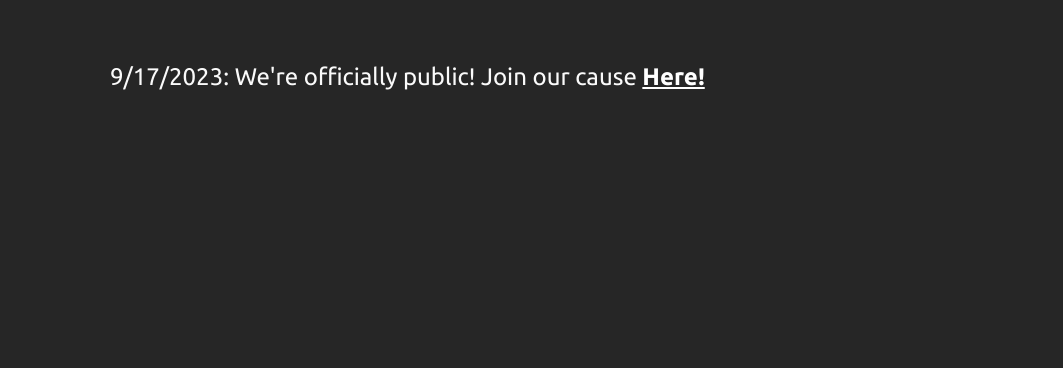
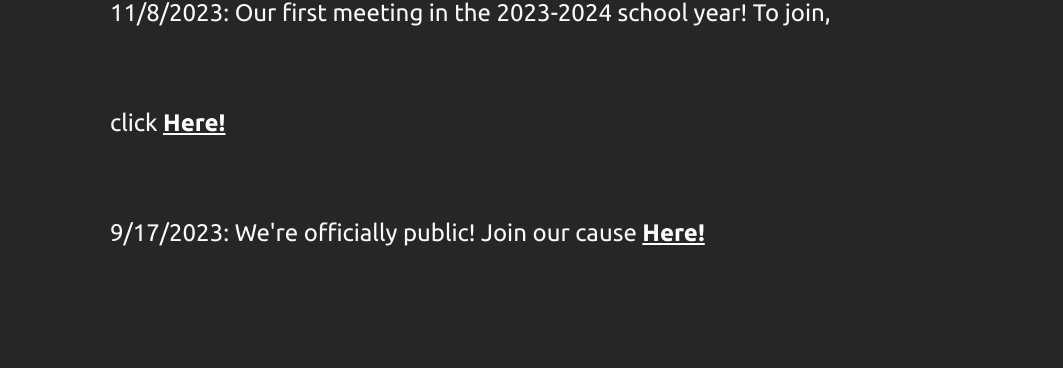
Before and after one commit to ArjunBakhale/ModernTech, a plain HTML site: page ModernTechWeb/updates.html in a window 1280 px wide. Shown: the part 432-800 px from the top of the page, without its empty margins (146-1209 px from the left). Drawn offline with Linux system fonts and the light colour scheme.

Commit message:
Update updates.html

```diff
--- a/ModernTechWeb/updates.html
+++ b/ModernTechWeb/updates.html
@@ -59,6 +59,12 @@
 
 
     <!-- 9/23/2023, We lanched!!-->
+
+    <small class="ff-normal fs-400">
+      11/8/2023: Our first meeting in the 2023-2024 school year! To join, click <b><a href="apply.html"> Here! </a></b>
+    </small> <br>
+
+
     <small class="ff-normal fs-400">
       9/17/2023: We're officially public! Join our cause <b><a href="apply.html"> Here! </a></b>
     </small>
```
